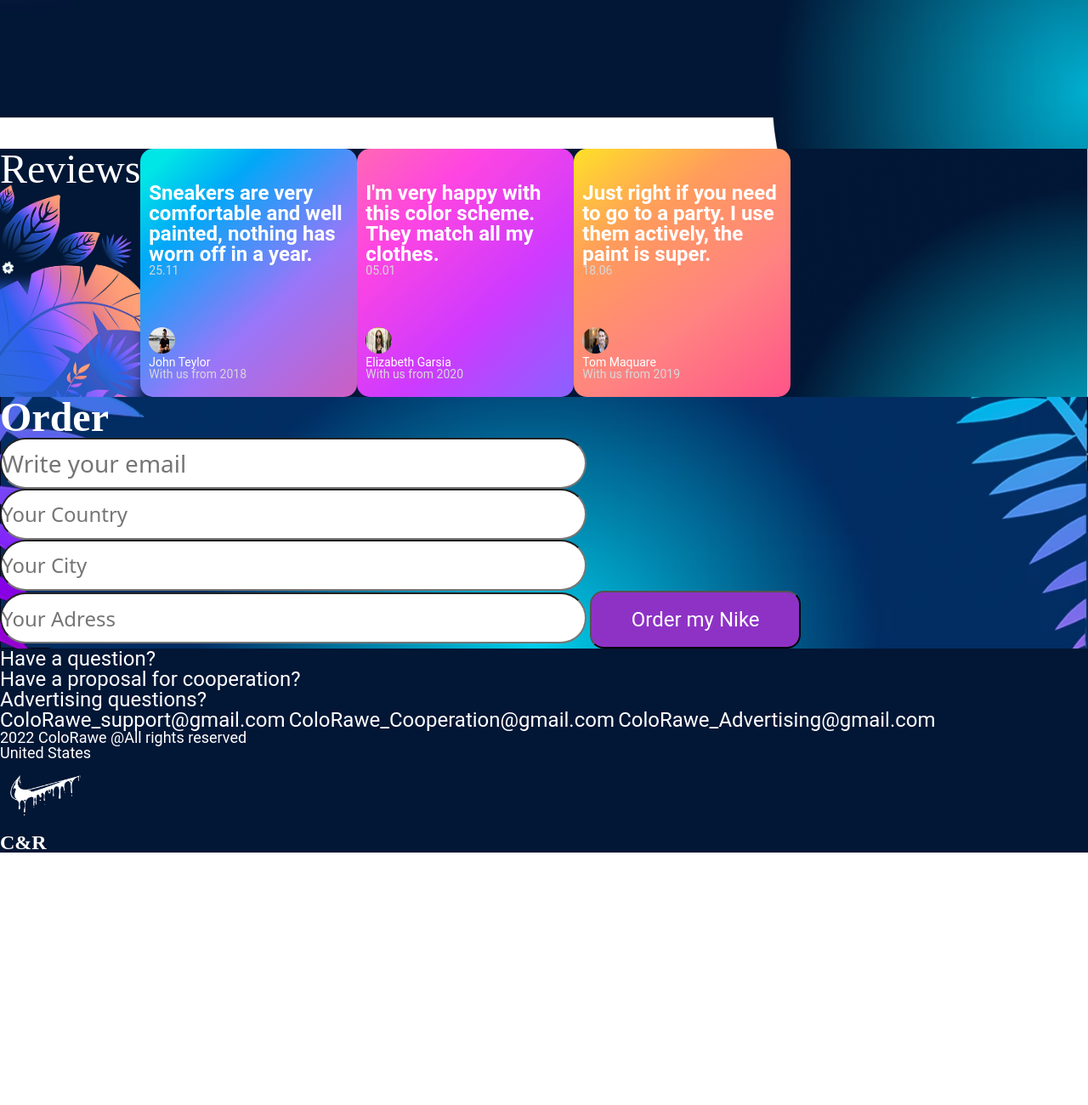
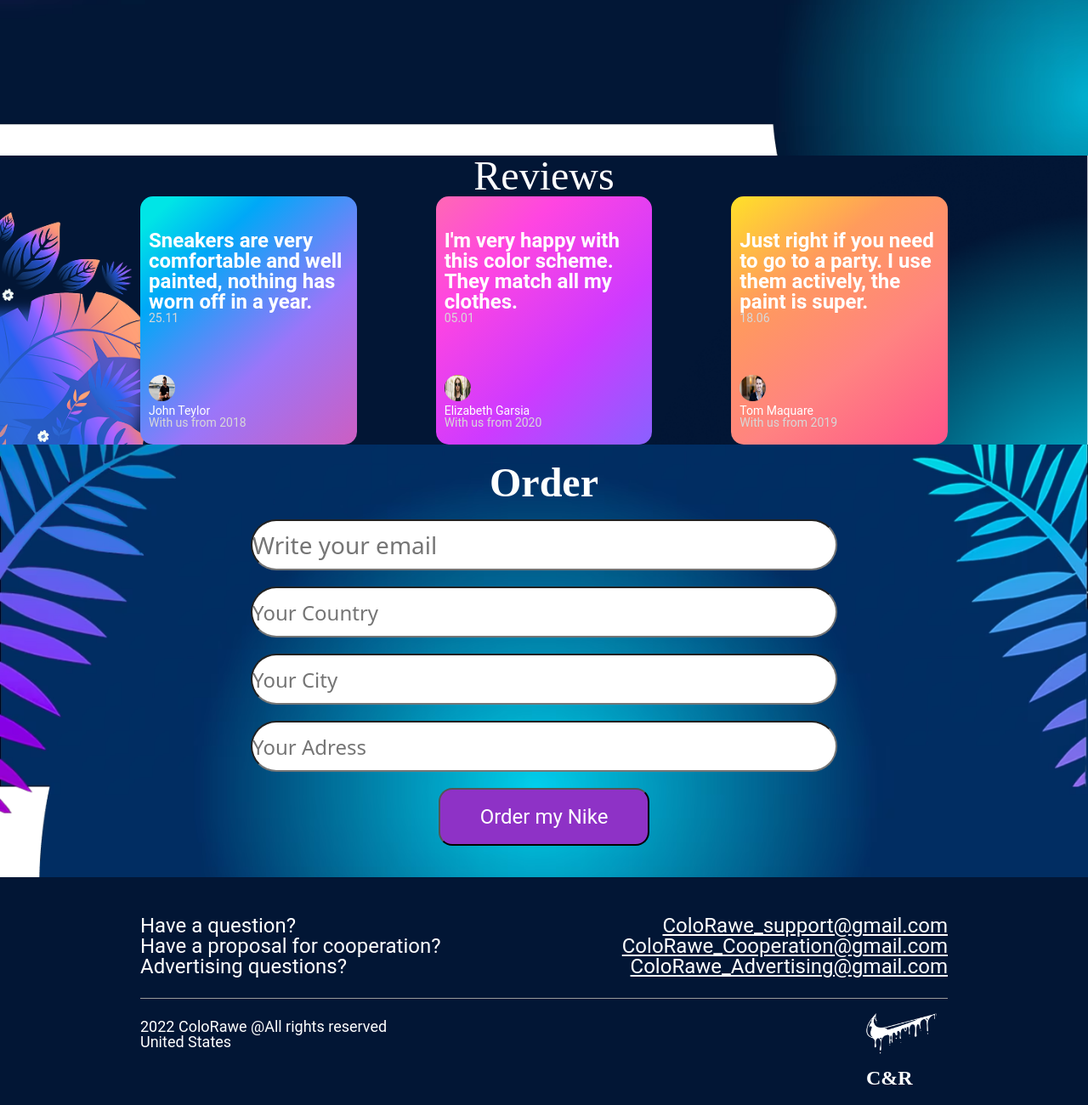
Before and after one commit to sasha23111/hw-2, a plain HTML site: page index.html in a window 1280 px wide. Shown: the part 1009-2309 px from the top of the page at 85% size. Before the commit the page ends 2013 px from the top, so only its background shows below. Drawn offline with nearby package versions, Linux system fonts and the light colour scheme.

Commit message:
new commit

```diff
--- a/index.html
+++ b/index.html
@@ -1,141 +1,169 @@
 <!DOCTYPE html>
 <html lang="en">
   <head>
-    <meta charset="UTF-8">
-    <meta name="viewport" content="width=device-width, initial-scale=1.0">
+    <meta charset="UTF-8" />
+    <meta name="viewport" content="width=device-width, initial-scale=1.0" />
     <title>Document</title>
-    <link rel="stylesheet" href="node_modules/modern-normalize/modern-normalize.css">
-<link rel="stylesheet" href="reset.css">
-    <link rel="stylesheet" href="style.css">
-
-
+    <link
+      rel="stylesheet"
+      href="node_modules/modern-normalize/modern-normalize.css"
+    />
+    <link rel="stylesheet" href="reset.css" />
+    <link rel="stylesheet" href="style.css" />
   </head>
   <body>
-    <header class="header">
-    <a href="#" class="header-logo">  <img class="header-logo" src="./src/imgs/b27f36e5091bf5502bf6a5eb013f4f7b3a64f566 (1).avif" alt=""></a>
+    <header class="header container">
+      <a href="#" class="header-logo">
+        <img
+          class="header-logo"
+          src="./src/imgs/b27f36e5091bf5502bf6a5eb013f4f7b3a64f566 (1).avif"
+          alt=""
+      /></a>
       <ul class="header-web">
-          <li class="item"> <a href="#" class="header-web1">Main page</a></li>
-          <li class="item">  <a href="#" class="header-web">Benefits</a></li>
-          <li class="item"> <a href="#" class="header-web">Advantages</a></li>
-           <li class="item"> <a href="#" class="header-web">Reviews</a></li>
+        <li class="item"><a href="#" class="header-web1">Main page</a></li>
+        <li class="item"><a href="#" class="header-web">Benefits</a></li>
+        <li class="item"><a href="#" class="header-web">Advantages</a></li>
+        <li class="item"><a href="#" class="header-web">Reviews</a></li>
         <li class="item"><a href="#" class="header-web">Contacts</a></li>
-           <li class="item"> <a href="#" class="header-web">Order</a></li>
-           <li class="item"><a href="#" class="header-web">Ua <span>Eng</span> </a></li>
+        <li class="item"><a href="#" class="header-web">Order</a></li>
+        <li class="item">
+          <a href="#" class="header-web">Ua <span>Eng</span> </a>
+        </li>
       </ul>
     </header>
 
-
-
-
     <main class="main">
-
-<div class="hero">
-       <img class="hero-logo" src="./src/imgs/b27f36e5091bf5502bf6a5eb013f4f7b3a64f566 (1).avif" alt="">
+      <div class="hero container">
+        <img
+          class="hero-logo"
+          src="./src/imgs/b27f36e5091bf5502bf6a5eb013f4f7b3a64f566 (1).avif"
+          alt=""
+        />
         <h2 class="logo-name">C&R</h2>
         <h1 class="page-name">ColoRawe</h1>
         <h2 class="page-dream">Your dream Nike</h2>
-       <p class="page-info">On this site you can find custom Nike sneakers of your dreams.
-The original company caт`t create such beautiful
-sneakers as we do.
-Good luck finding your way in the world of custom sneakers.</p>
+        <p class="page-info">
+          On this site you can find custom Nike sneakers of your dreams. The
+          original company caт`t create such beautiful sneakers as we do. Good
+          luck finding your way in the world of custom sneakers.
+        </p>
         <button class="button">Buy my Nike</button>
-
       </div>
 
-    <section class="features">
+      <section class="features container">
         <div class="feature-box container">
-        <p class="feature-item">Premium
-            Quality</p>
+          <p class="feature-item">Premium Quality</p>
 
-        <p class="feature-item">Indelible
-       paint</p>
-       <p class="feature-item">Fast
-shipping</p>
-
+          <p class="feature-item">Indelible paint</p>
+          <p class="feature-item">Fast shipping</p>
         </div>
       </section>
 
-    <div class="main-reviews">
+      <div class="main-reviews container">
         <h2 class="revievs">Reviews</h2>
-
-
+<div class="revievs-people">
         <div class="john-info">
-
-
           <div class="people-info">
-
-    <h4 class="people-text">Sneakers are very
-comfortable and well
-painted, nothing has
-worn off in a year.</h4>
+            <h4 class="people-text">
+              Sneakers are very comfortable and well painted, nothing has worn
+              off in a year.
+            </h4>
             <p class="date">25.11</p>
-
           </div>
 
           <div class="people-date">
-<img class="people-foto" src="./src/imgs/2ac2a9880f67a89ec8b19e9bd687eb27b2410208.avif" alt="">
+            <img
+              class="people-foto"
+              src="./src/imgs/2ac2a9880f67a89ec8b19e9bd687eb27b2410208.avif"
+              alt=""
+            />
             <h5 class="people-name">John Teylor</h5>
             <p class="date">With us from 2018</p>
-
           </div>
         </div>
 
         <div class="elizabet-info">
           <div class="people-info">
-        <h4 class="people-text">I'm very happy with this color scheme.
-They match all my clothes.</h4>
+            <h4 class="people-text">
+              I'm very happy with this color scheme. They match all my clothes.
+            </h4>
             <p class="date">05.01</p>
           </div>
 
           <div class="people-date">
-        <img class="people-foto" src="./src/imgs/0c7d62db236459bbfb123bd39c1b77c8b93b5126.avif" alt="">
-        <h5  class="people-name">Elizabeth Garsia</h5>
+            <img
+              class="people-foto"
+              src="./src/imgs/0c7d62db236459bbfb123bd39c1b77c8b93b5126.avif"
+              alt=""
+            />
+            <h5 class="people-name">Elizabeth Garsia</h5>
             <p class="date">With us from 2020</p>
           </div>
         </div>
         <div class="tom-info">
           <div class="people-info">
-    <h4 class="people-text"> Just right if you need to go to a party.
-I use them actively, the paint is super.</h4>
+            <h4 class="people-text">
+              Just right if you need to go to a party. I use them actively, the
+              paint is super.
+            </h4>
             <p class="date">18.06</p>
           </div>
 
           <div class="people-date">
-    <img class="people-foto" src="./src/imgs/9c20b22358d4e75cd840e95dd04bcb6739a8e0d7.avif" alt="">
+            <img
+              class="people-foto"
+              src="./src/imgs/9c20b22358d4e75cd840e95dd04bcb6739a8e0d7.avif"
+              alt=""
+            />
             <h5 class="people-name">Tom Maquare</h5>
             <p class="date">With us from 2019</p>
           </div>
           </div>
         </div>
-
-
+      </div>
 
       <div class="box-Order">
         <h2 class="order">Order</h2>
-        <input class="text-order order1" type="text" placeholder="Write your email">
-      <input class="text-order" type="text" placeholder="Your Country">
-     <input class="text-order" type="text" placeholder="Your City">
-       <input class="text-order" type="text" placeholder="Your Adress">
+        <input
+          class="text-order order1"
+          type="text"
+          placeholder="Write your email"
+        />
+        <input class="text-order" type="text" placeholder="Your Country" />
+        <input class="text-order" type="text" placeholder="Your City" />
+        <input class="text-order" type="text" placeholder="Your Adress" />
         <button class="order-button">Order my Nike</button>
       </div>
     </main>
 
-
     <footer class="footer">
-    <div class="box-footer">
-
+      <div class="box-footer container">
+        <div class="footer-top">
+          <div class="footer-questions">
             <p class="footer-info">Have a question?</p>
             <p class="footer-info">Have a proposal for cooperation?</p>
             <p class="footer-info">Advertising questions?</p>
+          </div>
+          <div class="footer-links">
             <a href="#" class="footer-gmail">ColoRawe_support@gmail.com</a>
             <a href="#" class="footer-gmail">ColoRawe_Cooperation@gmail.com</a>
             <a href="#" class="footer-gmail">ColoRawe_Advertising@gmail.com</a>
+          </div>
+        </div>
+        <div class="footer-bottom">
+          <div class="footer-rights">
             <p class="footer-text">2022 ColoRawe @All rights reserved</p>
           <p class="footer-text">United States</p>
- <img class="footer-img" src="src/imgs/b27f36e5091bf5502bf6a5eb013f4f7b3a64f566 (1).avif" alt="">
+          </div>
+         <div class="footer-logo">
+             <img
+            class="footer-img"
+            src="src/imgs/b27f36e5091bf5502bf6a5eb013f4f7b3a64f566 (1).avif"
+            alt=""
+          />
           <h3 class="footer-name">С&R</h3>
          </div>
-
+        </div>
     </footer>
   </body>
 </html>
--- a/style.css
+++ b/style.css
@@ -1,11 +1,10 @@
-header{
-    background-color: #012D63;
-
+header {
+  background-color: #012d63;
+  display: flex;
+  gap: 75px;
 }
 
-
-
-.header-web1{
+.header-web1 {
   font-family: Roboto;
   font-weight: 400;
   font-style: Regular;
@@ -14,9 +13,8 @@
   line-height: 100%;
   letter-spacing: 0%;
   color: #fff;
-;
 }
-.header-web{
+.header-web {
   font-family: Roboto;
   font-weight: 300;
   font-style: Light;
@@ -24,40 +22,32 @@
   line-height: 100%;
   letter-spacing: 0%;
   text-decoration: none;
-color: #C7C7C7;
+  align-items: center;
+  color: #c7c7c7;
   display: flex;
-margin-left: 75px;
-}
-.header-web{
+  gap: 29px;
   list-style: none;
 }
 
-
-
-.header-logo{
+.header-logo {
   width: 100;
   height: 60;
   top: 16px;
   left: 168px;
   opacity: 1;
-
 }
 
-span{
+span {
   color: #fff;
 }
 
-
-.hero{
-
-    background-image:  url("./src/imgs/d8899af10356ff5da2cbed8122c6573ace2dbe0c.avif") ;
+.hero {
+  background-image: url("./src/imgs/d8899af10356ff5da2cbed8122c6573ace2dbe0c.avif");
   background-repeat: no-repeat;
   background-size: 100%;
   background-position: center;
-
-
 }
-.logo-name{
+.logo-name {
   font-family: PT Serif;
   font-weight: 400;
   font-style: Regular;
@@ -66,7 +56,7 @@
   letter-spacing: 0%;
   color: #fff;
 }
-.page-name{
+.page-name {
   font-family: Playfair Display;
   font-weight: 400;
   font-style: Regular;
@@ -76,7 +66,7 @@
   color: #fff;
 }
 
-.page-dream{
+.page-dream {
   font-family: Playfair Display;
   font-weight: 400;
   font-style: Regular;
@@ -86,7 +76,7 @@
   color: #fff;
 }
 
-.page-info{
+.page-info {
   font-family: Roboto;
   font-weight: 400;
   font-style: Regular;
@@ -94,9 +84,10 @@
   line-height: 100%;
   letter-spacing: 0%;
   color: #fff;
+  width: 508px;
 }
 
-.button{
+.button {
   font-family: Roboto;
   font-weight: 400px;
   font-style: Regular;
@@ -104,15 +95,14 @@
   line-height: 100%;
   letter-spacing: 0%;
   color: #fff;
-background-color: #8E32C6;
+  background-color: #8e32c6;
   width: 254px;
   height: 67px;
   top: 698px;
   left: 165px;
   border-radius: 10px;
-
 }
-.feature-item{
+.feature-item {
   font-family: Playfair Display;
   font-weight: 400;
   font-style: Regular;
@@ -120,31 +110,28 @@
   line-height: 100%;
   letter-spacing: 0%;
   text-align: center;
-color: #FFFFFF;
-
+  color: #ffffff;
 }
 
-.revievs{
+.revievs {
   font-family: Playfair Display;
   font-weight: 400;
   font-style: Regular;
   font-size: 48px;
-color: #FFFFFF;
+  color: #ffffff;
   line-height: 100%;
   letter-spacing: 0%;
   text-align: center;
-
 }
-.features{
+.features {
   background-image: url("src/imgs/02a348c9ca8f90d0ccef6376cfe3bea6c5f383ff\ \(1\).avif");
   background-size: cover;
   background-position: center;
   height: 606px;
-
 }
-.feature-box{
-padding:25px 50px ;
-border: 5px solid #8E32C6;
+.feature-box {
+  padding: 25px 50px;
+  border: 5px solid #8e32c6;
   display: flex;
   justify-content: center;
   width: 1110px;
@@ -152,35 +139,29 @@
   top: 1053px;
   left: 165px;
   opacity: 1;
-
-
-
 }
 
-
-
-.feature-item:nth-child(1)::after{
-content:"";
+.feature-item:nth-child(1)::after {
+  content: "";
   background-image: url("src/imgs/89387c4c5eb6b22a83e088b4ea7e222f91c352e0.avif");
   background-size: cover;
   display: block;
   width: 240px;
   height: 240px;
-
 }
 
-.feature-item:nth-child(1){
-padding-right: 50px ;
+.feature-item:nth-child(1) {
+  padding-right: 50px;
   border-right: 1px solid #ffffff;
 }
 
-.feature-item:nth-child(2){
-padding-right: 50px ;
+.feature-item:nth-child(2) {
+  padding-right: 50px;
   border-right: 1px solid #ffffff;
 }
 
-.feature-item:nth-child(2)::before{
-content:"";
+.feature-item:nth-child(2)::before {
+  content: "";
   background-image: url("src/imgs/7f4fc61d737023fd546e88885e8c9008c4d610ce.avif");
   background-size: cover;
   display: block;
@@ -188,70 +169,73 @@
   height: 240px;
 }
 
-.feature-item:nth-child(3)::after{
-content:"";
+.feature-item:nth-child(3)::after {
+  content: "";
   background-image: url("src/imgs/fcd99d36c9c000142f8e4a0996505d473f66765f\ \(1\).avif");
   background-size: cover;
   display: block;
   width: 240px;
   height: 240px;
 }
-.feature-item{
-
+.feature-item {
 }
 
-.main-reviews{
-    background-image: url(src/imgs/reviews-bg.png) ;
+.main-reviews {
+  background-image: url(src/imgs/reviews-bg.png);
   background-size: cover;
   background-position: center;
-
 }
-.people-text{
+.people-text {
   font-family: Roboto;
   font-weight: 400px;
   font-style: Regular;
   font-size: 24px;
   line-height: 100%;
   letter-spacing: 0%;
-color: #FFFFFF;
+  color: #ffffff;
 }
-.date{
+.date {
   font-family: Roboto;
   font-weight: 400px;
   font-style: Regular;
   font-size: 14px;
   line-height: 100%;
   letter-spacing: 0%;
-color: #D8D8D8;
+  color: #d8d8d8;
 }
 
-.people-name{
+.people-name {
   font-family: Roboto;
   font-weight: 400;
   font-style: Regular;
   font-size: 14px;
   line-height: 100%;
   letter-spacing: 0%;
-color: #FFFFFF;
+  color: #ffffff;
 }
 
-.box-Order{
+.box-Order {
   background-image: url("src/imgs/8bd1f39fd36d6415bb30ba2c1e3ea99caa7e017f.avif");
   background-size: cover;
   background-position: center;
+  display: flex;
+  flex-direction: column;
+  align-items: center;
+  padding: 21px 0 37px 0;
+  gap: 19px;
 }
 
-.order{
+.order {
   font-family: Playfair Display;
   font-weight: 400px;
   font-style: Regular;
   font-size: 48px;
   line-height: 100%;
   letter-spacing: 0%;
-color: #FFFFFF;
+  color: #ffffff;
 }
 
-.text-order{
+.text-order {
   width: 690px;
   height: 60px;
   top: 2192px;
@@ -259,18 +243,16 @@
   opacity: 1;
   border-radius: 50px;
   font-size: 24px;
-
 }
 
-.order1{
+.order1 {
   font-size: 28px;
-
 }
-footer{
+footer {
   background-color: #021635;
 }
 
-.people-foto{
+.people-foto {
   width: 31px;
   height: 31px;
   top: 1900px;
@@ -278,16 +260,15 @@
   opacity: 1;
   border-radius: 20px;
 }
-.footer-img{
+.footer-img {
   width: 108px;
   height: 81px;
   top: 2751px;
   left: 1180px;
   opacity: 1;
-
 }
 
-.footer-name{
+.footer-name {
   font-family: PT Serif;
   font-weight: 400px;
   font-style: Regular;
@@ -297,7 +278,7 @@
   color: #fff;
 }
 
-.footer-info{
+.footer-info {
   font-family: Roboto;
   font-weight: 400px;
   font-style: Regular;
@@ -307,16 +288,16 @@
   color: #fff;
 }
 
-.footer-text{
+.footer-text {
   font-family: Roboto;
   font-weight: 400px;
   font-style: Regular;
   font-size: 18px;
   line-height: 100%;
   letter-spacing: 0%;
-color: #FFFFFF;
+  color: #ffffff;
 }
-.footer-gmail{
+.footer-gmail {
   font-family: Roboto;
   font-weight: 400px;
   font-style: Regular;
@@ -326,106 +307,156 @@
   text-decoration: underline;
   text-decoration-style: solid;
   text-decoration-thickness: 0%;
-color: #FFFFFF;
+  color: #ffffff;
   text-decoration: none;
 }
-.img-bloom{
+.img-bloom {
   width: 340px;
   height: 380px;
   top: 1694px;
   left: -114px;
   opacity: 1;
-
 }
-.header-logo{
+.header-logo {
   width: 100px;
   height: 60px;
   top: 16px;
   left: 168px;
   opacity: 1;
-
 }
-.hero-logo{
+.hero-logo {
   width: 160px;
   height: 120px;
   top: 184px;
   left: 171px;
   opacity: 1;
-
 }
-.john-info{
- background: linear-gradient(136.55deg, #00E5E6 7.29%, #00A8F7 26.04%, #9A76F9 62.5%, #CC5EC2 100%);
+.john-info {
+  background: linear-gradient(
+    136.55deg,
+    #00e5e6 7.29%,
+    #00a8f7 26.04%,
+    #9a76f9 62.5%,
+    #cc5ec2 100%
+  );
   width: 255px;
   height: 292px;
   top: 1668px;
   left: 244px;
   opacity: 1;
   border-radius: 15px;
-
 }
 
-.elizabet-info{
+.elizabet-info {
   width: 255px;
   height: 292px;
   top: 1668px;
   left: 592px;
   opacity: 1;
   border-radius: 15px;
-background: linear-gradient(136.55deg, #FF68B4 0%, #FF45E1 26.04%, #CE3AFF 62.84%, #8961FF 100%);
-
+  background: linear-gradient(
+    136.55deg,
+    #ff68b4 0%,
+    #ff45e1 26.04%,
+    #ce3aff 62.84%,
+    #8961ff 100%
+  );
 }
 
-
-    .tom-info{
+.tom-info {
   width: 255px;
   height: 292px;
   top: 1668px;
   left: 940px;
   opacity: 1;
   border-radius: 15px;
-background: linear-gradient(142.67deg, #FFE128 0%, #FF9B5C 30.21%, #FF8381 63.29%, #FF5489 100%);
-
+  background: linear-gradient(
+    142.67deg,
+    #ffe128 0%,
+    #ff9b5c 30.21%,
+    #ff8381 63.29%,
+    #ff5489 100%
+  );
 }
-    .order-button{
+.order-button {
   width: 248px;
   height: 68px;
   top: 2478px;
   left: 596px;
   opacity: 1;
   border-radius: 16px;
-background-color: #8E32C6;
-color:#FFFFFF ;
+  background-color: #8e32c6;
+  color: #ffffff;
   font-family: Roboto;
   font-weight: 400px;
   font-style: Regular;
   font-size: 24px;
   line-height: 100%;
   letter-spacing: 0%;
+}
+.revievs-people {
+  display: flex;
+  gap: 93px;
 
 }
-.main-reviews{
 
-display: flex;
-}
-
-.people-date{
+.people-date {
   padding-top: 60px;
   padding-left: 10px;
 }
 
-.people-info{
+.people-info {
   padding-top: 40px;
   padding-left: 10px;
-
 }
-
-
-.box-footer:nth-child(6){
-padding-bottom: 50px ;
-border-bottom: 1px solid #ffffff;
+.container {
+  padding-left: 165px;
+  padding-right: 165px;
 }
-
-.order{
+.box-footer {
   display: flex;
   flex-direction: column;
 }
+
+.box-footer:nth-child(6) {
+  padding-bottom: 50px;
+  border-bottom: 1px solid #ffffff;
+}
+.footer-top {
+  display: flex;
+  justify-content: space-between;
+  padding: 45px 0 25px 0;
+  border-bottom: 1px solid #9b9b9b;
+}
+.footer-questions,
+.footer-links {
+  display: flex;
+  flex-direction: column;
+}
+.footer-bottom {
+  display: flex;
+  justify-content: space-between;
+}
+.order,
+.footer-logo,
+.footer-rights,
+.footer-links {
+  display: flex;
+  flex-direction: column;
+}
+.footer-rights {
+  padding-top: 24px;
+}
+.footer-links {
+  align-items: flex-end;
+}
+.footer-links > a {
+  text-decoration: underline;
+}
+
+.footer-name {
+  padding-left: 12px;
+}
+.footer-logo {
+  padding-bottom: 20px;
+}
```
Lines whose indentation alone changed are shown as unchanged.
